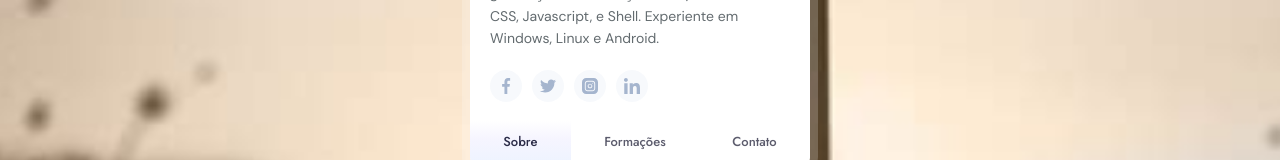
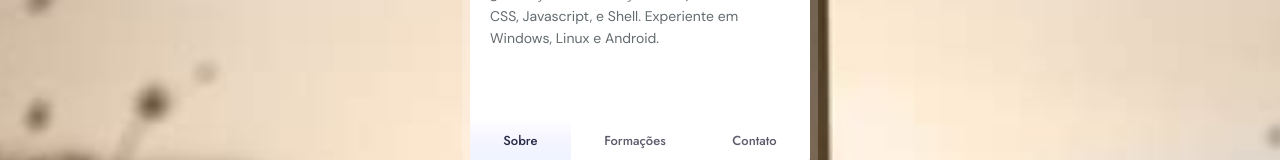
Before and after one commit to Jetrom17/Jeiel-Miranda, a plain HTML site: page index.html in a window 1280 px wide. Shown: the part 458-618 px from the top of the page. Drawn offline with nearby package versions, Linux system fonts and the light colour scheme.

Commit message:
Update index.html

```diff
--- a/index.html
+++ b/index.html
@@ -23,18 +23,6 @@
         <div class="card-subtitle">Sobre mim</div>
         <p class="card-desc">Especializando em Segurança Digital no pós-graduação. Tenho noção em Python, HTML, CSS, Javascript, e Shell. Experiente em Windows, Linux e Android.
         </p>
-      </div>
-      <div class="card-social">
-        <a href="#"><svg viewBox="0 0 24 24" xmlns="http://www.w3.org/2000/svg">
-            <path d="M15.997 3.985h2.191V.169C17.81.117 16.51 0 14.996 0c-3.159 0-5.323 1.987-5.323 5.639V9H6.187v4.266h3.486V24h4.274V13.267h3.345l.531-4.266h-3.877V6.062c.001-1.233.333-2.077 2.051-2.077z" /></svg></a>
-        <a href="#"><svg xmlns="http://www.w3.org/2000/svg" viewBox="0 0 512 512">
-            <path d="M512 97.248c-19.04 8.352-39.328 13.888-60.48 16.576 21.76-12.992 38.368-33.408 46.176-58.016-20.288 12.096-42.688 20.64-66.56 25.408C411.872 60.704 384.416 48 354.464 48c-58.112 0-104.896 47.168-104.896 104.992 0 8.32.704 16.32 2.432 23.936-87.264-4.256-164.48-46.08-216.352-109.792-9.056 15.712-14.368 33.696-14.368 53.056 0 36.352 18.72 68.576 46.624 87.232-16.864-.32-33.408-5.216-47.424-12.928v1.152c0 51.008 36.384 93.376 84.096 103.136-8.544 2.336-17.856 3.456-27.52 3.456-6.72 0-13.504-.384-19.872-1.792 13.6 41.568 52.192 72.128 98.08 73.12-35.712 27.936-81.056 44.768-130.144 44.768-8.608 0-16.864-.384-25.12-1.44C46.496 446.88 101.6 464 161.024 464c193.152 0 298.752-160 298.752-298.688 0-4.64-.16-9.12-.384-13.568 20.832-14.784 38.336-33.248 52.608-54.496z" /></svg></a>
-        <a href="#"><svg viewBox="0 0 512 512" xmlns="http://www.w3.org/2000/svg">
-            <path d="M301 256c0 24.852-20.148 45-45 45s-45-20.148-45-45 20.148-45 45-45 45 20.148 45 45zm0 0" />
-            <path d="M332 120H180c-33.086 0-60 26.914-60 60v152c0 33.086 26.914 60 60 60h152c33.086 0 60-26.914 60-60V180c0-33.086-26.914-60-60-60zm-76 211c-41.355 0-75-33.645-75-75s33.645-75 75-75 75 33.645 75 75-33.645 75-75 75zm86-146c-8.285 0-15-6.715-15-15s6.715-15 15-15 15 6.715 15 15-6.715 15-15 15zm0 0" />
-            <path d="M377 0H135C60.562 0 0 60.563 0 135v242c0 74.438 60.563 135 135 135h242c74.438 0 135-60.563 135-135V135C512 60.562 451.437 0 377 0zm45 332c0 49.625-40.375 90-90 90H180c-49.625 0-90-40.375-90-90V180c0-49.625 40.375-90 90-90h152c49.625 0 90 40.375 90 90zm0 0" /></svg></a>
-        <a href="#"><svg viewBox="0 0 24 24" xmlns="http://www.w3.org/2000/svg">
-            <path d="M23.994 24v-.001H24v-8.802c0-4.306-.927-7.623-5.961-7.623-2.42 0-4.044 1.328-4.707 2.587h-.07V7.976H8.489v16.023h4.97v-7.934c0-2.089.396-4.109 2.983-4.109 2.549 0 2.587 2.384 2.587 4.243V24zM.396 7.977h4.976V24H.396zM2.882 0C1.291 0 0 1.291 0 2.882s1.291 2.909 2.882 2.909 2.882-1.318 2.882-2.909A2.884 2.884 0 002.882 0z" /></svg></a>
       </div>
     </div>
     <div class="card-section" id="experience">
```
